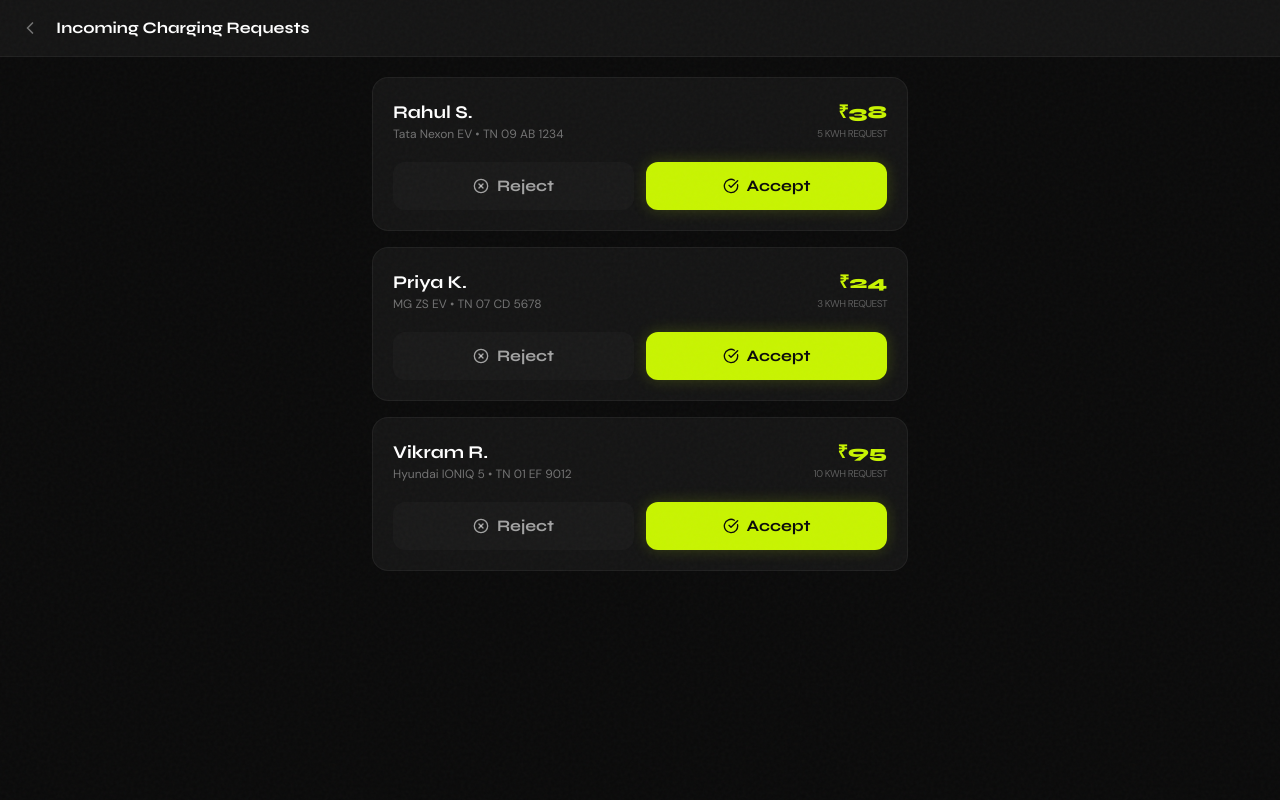
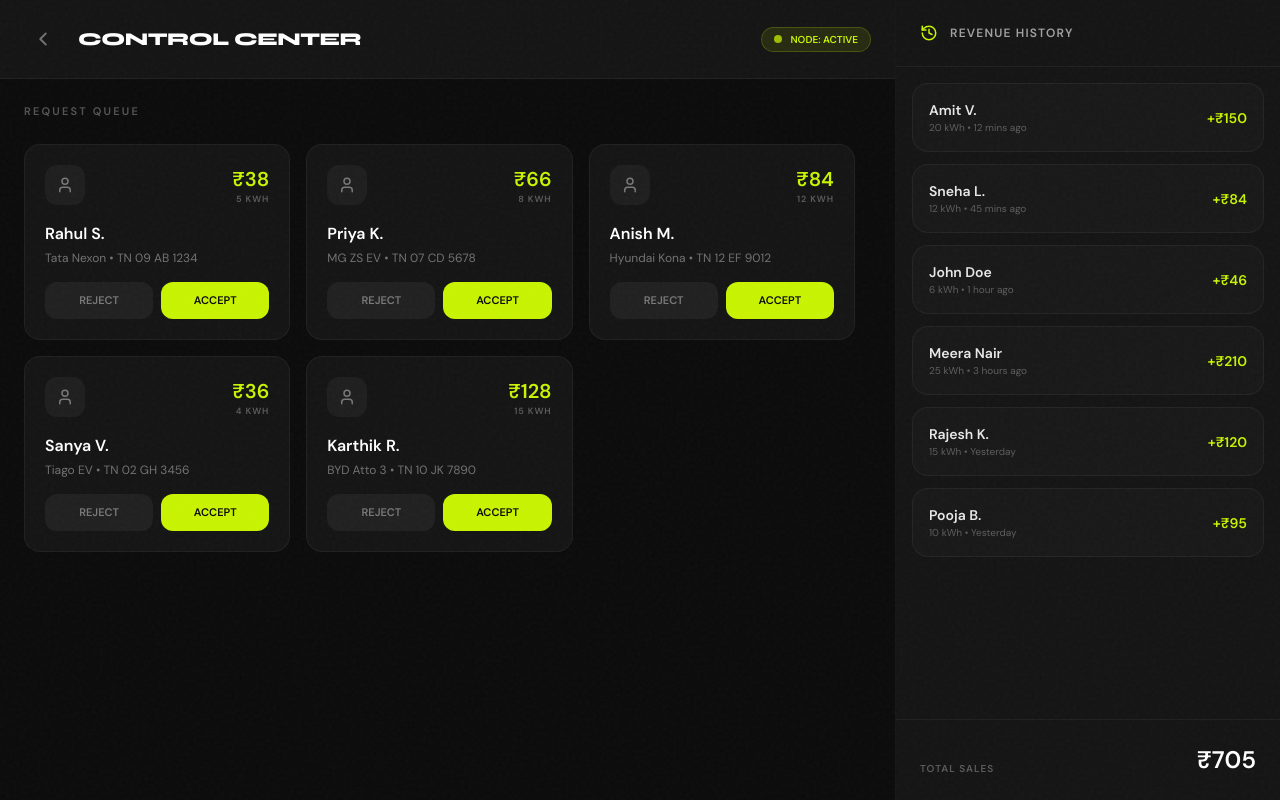
Before and after one commit to CosmicCosmix/chargekaro, a React (Vite) app: page /host/active in a window 1280 px wide. Built offline with nearby package versions, Linux system fonts and the light colour scheme.

Commit message:
latest changes

```diff
--- a/src/pages/ActiveSession.jsx
+++ b/src/pages/ActiveSession.jsx
@@ -1,35 +1,40 @@
 import { useState, useEffect } from 'react'
 import { useNavigate } from 'react-router-dom'
-import { ChevronLeft, Zap, Battery, DollarSign, Clock, XCircle, CheckCircle } from 'lucide-react'
+import { ChevronLeft, Zap, Battery, DollarSign, Clock, XCircle, CheckCircle, History as HistoryIcon, User } from 'lucide-react'
 
 export default function ActiveSession() {
   const navigate = useNavigate()
 
-  // 1. Initial Mock Orders (Simulating fetch from Driver page)
+  // 1. Expanded Mock Orders
   const [orders, setOrders] = useState([
-    { id: 1, driver: "Rahul S.", car: "Tata Nexon EV", plate: "TN 09 AB 1234", requested: 5, rate: 7.5 },
-    { id: 2, driver: "Priya K.", car: "MG ZS EV", plate: "TN 07 CD 5678", requested: 3, rate: 8.0 },
-    { id: 3, driver: "Vikram R.", car: "Hyundai IONIQ 5", plate: "TN 01 EF 9012", requested: 10, rate: 9.5 }
+    { id: 1, driver: "Rahul S.", car: "Tata Nexon", plate: "TN 09 AB 1234", requested: 5, rate: 7.5 },
+    { id: 2, driver: "Priya K.", car: "MG ZS EV", plate: "TN 07 CD 5678", requested: 8, rate: 8.2 },
+    { id: 3, driver: "Anish M.", car: "Hyundai Kona", plate: "TN 12 EF 9012", requested: 12, rate: 7.0 },
+    { id: 4, driver: "Sanya V.", car: "Tiago EV", plate: "TN 02 GH 3456", requested: 4, rate: 9.0 },
+    { id: 5, driver: "Karthik R.", car: "BYD Atto 3", plate: "TN 10 JK 7890", requested: 15, rate: 8.5 },
   ])
 
-  // 2. Active Session State
+  // 2. Heavy Dummy History Data
+  const [history, setHistory] = useState([
+    { id: 101, driver: "Amit V.", amount: 150.00, units: 20, time: "12 mins ago" },
+    { id: 102, driver: "Sneha L.", amount: 84.00, units: 12, time: "45 mins ago" },
+    { id: 103, driver: "John Doe", amount: 45.50, units: 6, time: "1 hour ago" },
+    { id: 104, driver: "Meera Nair", amount: 210.00, units: 25, time: "3 hours ago" },
+    { id: 105, driver: "Rajesh K.", amount: 120.00, units: 15, time: "Yesterday" },
+    { id: 106, driver: "Pooja B.", amount: 95.00, units: 10, time: "Yesterday" },
+  ])
+
   const [activeOrder, setActiveOrder] = useState(null)
   const [units, setUnits] = useState(0)
   const [time, setTime] = useState(0)
 
-  // 3. Reject Logic: Removes the order from the list
-  const handleReject = (id) => {
-    setOrders(prev => prev.filter(order => order.id !== id))
-  }
+  const handleReject = (id) => setOrders(p => p.filter(o => o.id !== id))
 
-  // 4. Live Simulation Timer
   useEffect(() => {
     if (!activeOrder) return
-
     const t = setInterval(() => {
       setUnits(prev => {
-        const next = prev + 0.1 // Simulated charging speed
-        // AUTO-STOP: Stops exactly at the requested limit
+        const next = prev + 0.2
         if (next >= activeOrder.requested) {
           clearInterval(t)
           handleCompletion()
@@ -39,107 +44,111 @@ export default function ActiveSession() {
       })
       setTime(p => p + 1)
     }, 1000)
-
     return () => clearInterval(t)
   }, [activeOrder])
 
   const handleCompletion = () => {
-    alert(`Charging Target Reached! Total Collected: ₹${(activeOrder.requested * activeOrder.rate).toFixed(2)}`)
-    setActiveOrder(null)
-    setUnits(0)
-    setTime(0)
+    const earnings = (activeOrder.requested * activeOrder.rate).toFixed(2)
+    setHistory(p => [{ id: Date.now(), driver: activeOrder.driver, amount: parseFloat(earnings), units: activeOrder.requested, time: "Just now" }, ...p])
+    alert(`Payment Received: ₹${earnings}`)
+    setActiveOrder(null); setUnits(0); setTime(0);
   }
 
   const fmt = (s) => `${String(Math.floor(s / 60)).padStart(2, '0')}:${String(s % 60).padStart(2, '0')}`
 
   return (
-    <div className="min-h-screen bg-carbon text-white">
-      {/* Header */}
-      <div className="px-5 py-4 bg-graphite border-b border-white/5 flex items-center gap-4 sticky top-0 z-10">
-        <button onClick={() => navigate('/host')} className="text-white/40 hover:text-white transition-colors">
-          <ChevronLeft size={20}/>
+    <div className="min-h-screen bg-carbon text-white flex flex-col lg:flex-row h-screen overflow-hidden">
+
+      {/* MAIN CENTER SECTION */}
+      <div className="flex-1 flex flex-col h-full border-r border-white/5 overflow-hidden">
+        <div className="px-6 py-5 bg-graphite border-b border-white/5 flex items-center justify-between sticky top-0">
+          <div className="flex items-center gap-4">
+            <button onClick={() => navigate('/host')} className="p-2 hover:bg-white/5 rounded-full transition-colors">
+              <ChevronLeft size={22} className="text-white/40" />
             </button>
-        <h1 className="font-display font-bold text-base">Incoming Charging Requests</h1>
+            <h1 className="font-display font-black text-lg tracking-tight uppercase">Control Center</h1>
           </div>
-
-      <div className="max-w-xl mx-auto p-5">
-        {!activeOrder ? (
-          /* PART A: THE ORDER LIST */
-          <div className="space-y-4">
-            {orders.length > 0 ? (
-              orders.map(order => (
-                <div key={order.id} className="bg-graphite border border-white/5 rounded-2xl p-5 flex flex-col gap-5 animate-slide-up">
-                  <div className="flex justify-between items-start">
-                    <div>
-                      <p className="font-display font-bold text-lg text-white">{order.driver}</p>
-                      <p className="text-xs text-white/40 font-body">{order.car} • {order.plate}</p>
-                    </div>
-                    <div className="text-right">
-                      <p className="text-volt font-display font-black text-lg">₹{(order.requested * order.rate).toFixed(0)}</p>
-                      <p className="text-[10px] text-white/30 uppercase tracking-tighter">{order.requested} kWh Request</p>
+          <div className="flex items-center gap-2 px-3 py-1 bg-volt/10 rounded-full border border-volt/20">
+            <div className="w-2 h-2 bg-volt rounded-full animate-pulse" />
+            <span className="text-[10px] font-black text-volt uppercase">Node: Active</span>
           </div>
         </div>
 
-                  <div className="flex gap-3">
-                    <button
-                      onClick={() => handleReject(order.id)}
-                      className="flex-1 bg-steel/50 text-white/60 font-display font-bold py-3 rounded-xl hover:bg-red-500/20 hover:text-red-500 transition-all flex items-center justify-center gap-2"
-                    >
-                      <XCircle size={16} /> Reject
-                    </button>
-                    <button
-                      onClick={() => {
-                        setActiveOrder(order)
-                        handleReject(order.id) // Remove from list as it moves to active
-                      }}
-                      className="flex-1 bg-volt text-carbon font-display font-bold py-3 rounded-xl hover:bg-volt/90 transition-all flex items-center justify-center gap-2 shadow-[0_0_15px_rgba(200,244,0,0.2)]"
-                    >
-                      <CheckCircle size={16} /> Accept
-                    </button>
+        <div className="flex-1 overflow-y-auto p-6 bg-[#0B0B0B]">
+          {!activeOrder ? (
+            <div className="space-y-6">
+              <h2 className="text-[11px] text-white/30 uppercase font-black tracking-[0.2em]">Request Queue</h2>
+              <div className="flex flex-wrap gap-4">
+                {orders.map(order => (
+                  <div key={order.id} className="bg-graphite border border-white/5 rounded-2xl p-5 w-full md:w-[calc(50%-1rem)] xl:w-[calc(33.33%-1rem)] hover:border-volt/20 transition-all group">
+                    <div className="flex justify-between mb-4">
+                      <div className="w-10 h-10 bg-steel rounded-xl flex items-center justify-center group-hover:bg-volt/10 transition-colors">
+                        <User size={18} className="text-white/40 group-hover:text-volt" />
+                      </div>
+                      <div className="text-right">
+                        <p className="text-volt font-black text-xl">₹{(order.requested * order.rate).toFixed(0)}</p>
+                        <p className="text-[9px] text-white/30 font-bold uppercase tracking-widest">{order.requested} kWh</p>
                       </div>
                     </div>
-              ))
-            ) : (
-              <div className="flex flex-col items-center justify-center py-20 text-white/20">
-                <Zap size={48} className="mb-4 opacity-10" />
-                <p className="font-body text-sm">No pending requests at the moment.</p>
+                    <p className="font-bold text-base mb-1">{order.driver}</p>
+                    <p className="text-xs text-white/40 mb-4">{order.car} • {order.plate}</p>
+                    <div className="flex gap-2">
+                      <button onClick={() => handleReject(order.id)} className="flex-1 py-2.5 bg-white/5 rounded-xl text-[11px] font-bold text-white/40 hover:bg-red-500/10 hover:text-red-500 transition-all">REJECT</button>
+                      <button onClick={() => { setActiveOrder(order); handleReject(order.id); }} className="flex-1 py-2.5 bg-volt rounded-xl text-[11px] font-black text-carbon">ACCEPT</button>
                     </div>
-            )}
+                  </div>
+                ))}
+              </div>
             </div>
           ) : (
-          /* PART B: THE LIVE GAUGE */
-          <div className="flex flex-col items-center py-10 gap-8 animate-fade-in">
+            <div className="h-full flex flex-col items-center justify-center space-y-12 py-10 animate-fade-in">
                <div className="text-center">
-              <h2 className="text-volt font-display font-bold uppercase tracking-widest text-xs mb-2">Charging in Progress</h2>
-              <p className="text-white/60 text-sm font-body">{activeOrder.driver}'s {activeOrder.car}</p>
+                 <p className="text-volt font-black uppercase tracking-[0.3em] text-[10px] mb-2">Live Handshake Established</p>
+                 <h2 className="text-2xl font-display font-bold">Charging {activeOrder.driver}'s {activeOrder.car}</h2>
                </div>
-
-            <div className="relative w-64 h-64 rounded-full border-[10px] border-steel border-t-volt flex flex-col items-center justify-center shadow-[0_0_40px_rgba(200,244,0,0.1)]">
-              <Zap size={40} className="text-volt fill-volt mb-1 animate-pulse" />
-              <p className="text-5xl font-display font-black text-white">{units.toFixed(2)}</p>
-              <p className="text-white/30 text-xs font-body">of {activeOrder.requested} kWh</p>
+               <div className="w-72 h-72 rounded-full border-[14px] border-white/5 border-t-volt flex flex-col items-center justify-center shadow-[0_0_60px_rgba(200,244,0,0.05)] relative">
+                 <p className="text-6xl font-black">{units.toFixed(2)}</p>
+                 <p className="text-[11px] text-white/20 font-bold uppercase mt-1 tracking-widest">kWh Delivered</p>
                </div>
-
-            <div className="grid grid-cols-2 w-full gap-4">
-              <div className="bg-graphite rounded-2xl p-5 border border-white/5 text-center">
-                <p className="text-volt font-display font-bold text-2xl">₹{(units * activeOrder.rate).toFixed(2)}</p>
-                <p className="text-[10px] text-white/30 font-body uppercase mt-1">Current Bill</p>
+               <div className="flex gap-4 w-full max-w-md">
+                  <div className="flex-1 bg-graphite p-5 rounded-2xl border border-white/5 text-center">
+                    <p className="text-volt font-black text-2xl">₹{(units * activeOrder.rate).toFixed(1)}</p>
+                    <p className="text-[9px] text-white/20 font-bold uppercase mt-1">Revenue</p>
                   </div>
-              <div className="bg-graphite rounded-2xl p-5 border border-white/5 text-center">
-                <p className="text-white font-display font-bold text-2xl">{fmt(time)}</p>
-                <p className="text-[10px] text-white/30 font-body uppercase mt-1">Elapsed Time</p>
+                  <div className="flex-1 bg-graphite p-5 rounded-2xl border border-white/5 text-center">
+                    <p className="font-black text-2xl text-white">{fmt(time)}</p>
+                    <p className="text-[9px] text-white/20 font-bold uppercase mt-1">Time</p>
                   </div>
                </div>
-
-            <button
-              onClick={() => setActiveOrder(null)}
-              className="w-full py-4 rounded-xl border border-white/10 text-white/30 font-display font-bold hover:bg-red-500/10 hover:text-red-500 hover:border-red-500/30 transition-all"
-            >
-              STOP EMERGENCY
-            </button>
             </div>
           )}
         </div>
       </div>
+
+      {/* RIGHT SIDEBAR */}
+      <div className="w-full lg:w-96 bg-graphite flex flex-col h-full">
+        <div className="p-6 border-b border-white/5 flex items-center gap-3">
+          <HistoryIcon size={18} className="text-volt" />
+          <h2 className="text-xs font-black uppercase tracking-widest text-white/60">Revenue History</h2>
+        </div>
+        <div className="flex-1 overflow-y-auto p-4 space-y-3">
+          {history.map(item => (
+            <div key={item.id} className="p-4 rounded-2xl bg-white/[0.02] border border-white/5 flex justify-between items-center">
+              <div>
+                <p className="text-sm font-bold text-white/90">{item.driver}</p>
+                <p className="text-[10px] text-white/30">{item.units} kWh • {item.time}</p>
+              </div>
+              <p className="text-volt font-black text-sm">+₹{item.amount.toFixed(0)}</p>
+            </div>
+          ))}
+        </div>
+        <div className="p-6 bg-graphite border-t border-white/5 mt-auto">
+          <div className="flex justify-between items-end">
+            <p className="text-[10px] font-black text-white/30 uppercase tracking-widest">Total Sales</p>
+            <p className="text-2xl font-black text-white">₹{history.reduce((acc, curr) => acc + curr.amount, 0).toFixed(0)}</p>
+          </div>
+        </div>
+      </div>
+    </div>
   )
 }
```
Lines whose indentation alone changed are shown as unchanged.
